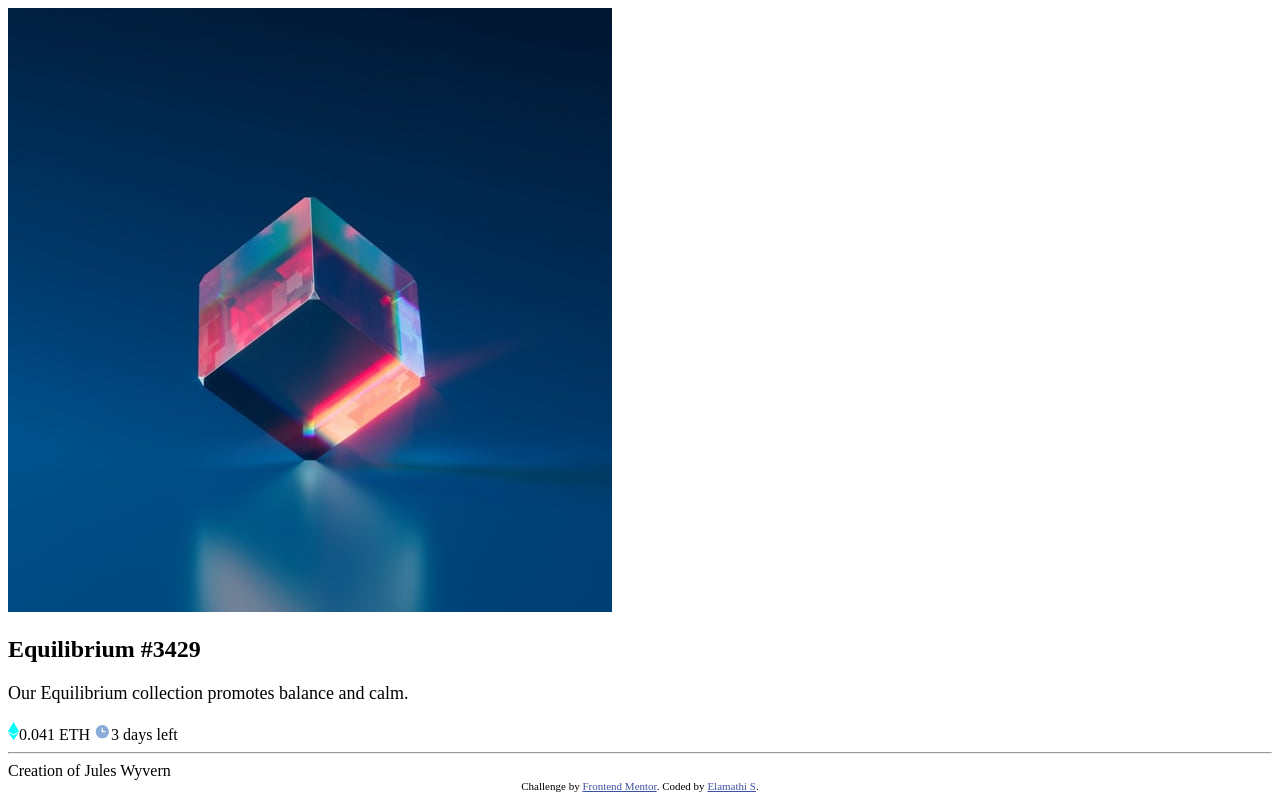
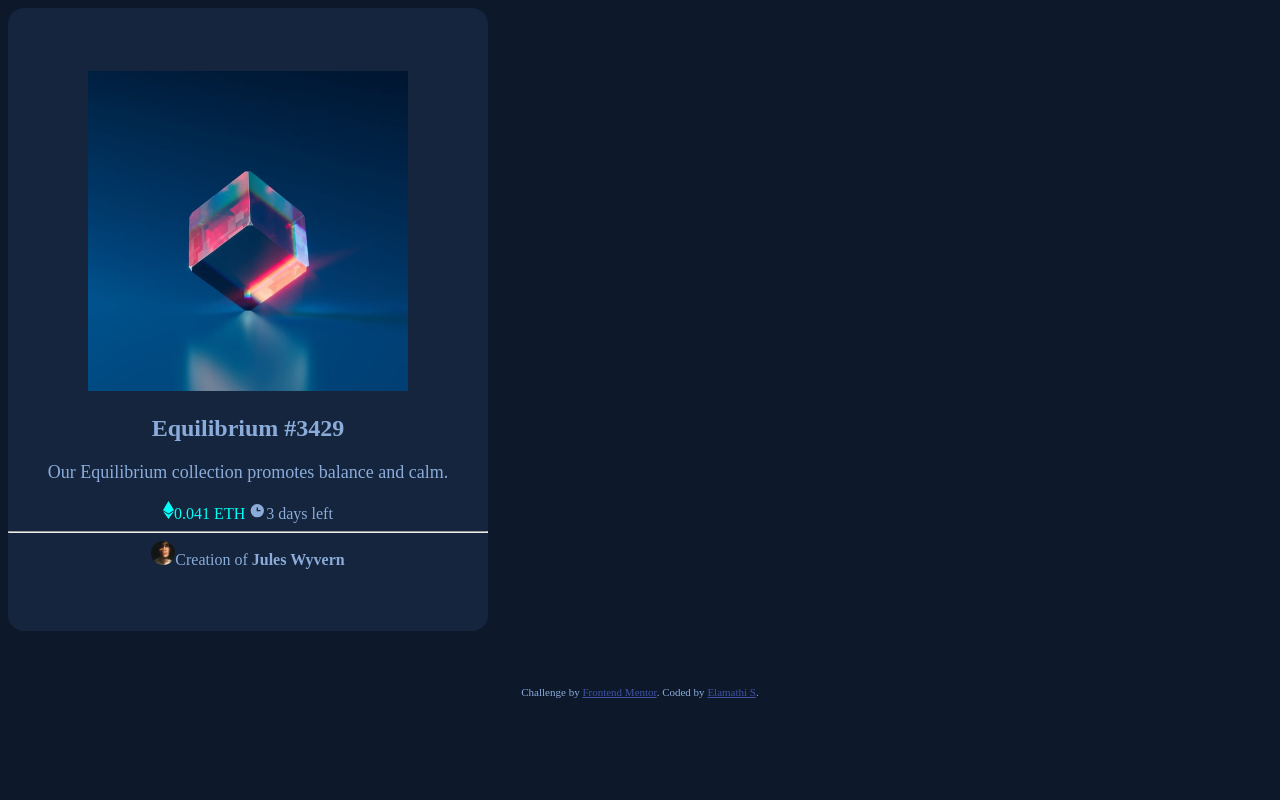
Before and after one commit to elams18/nft-preview-card-component-main, a plain HTML site: page index.html in a window 1280 px wide. Drawn offline with Linux system fonts and the light colour scheme; files that its build step writes are made by us from their sources.

Commit message:
Made some awful changes

```diff
--- a/index.html
+++ b/index.html
@@ -1,11 +1,13 @@
 <!DOCTYPE html>
 <html lang="en">
+
 <head>
   <meta charset="UTF-8">
-  <meta name="viewport" content="width=device-width, initial-scale=1.0"> <!-- displays site properly based on user's device -->
+  <meta name="viewport" content="width=device-width, initial-scale=1.0">
+  <!-- displays site properly based on user's device -->
 
   <link rel="icon" type="image/png" sizes="32x32" href="./images/favicon-32x32.png">
-  <link rel="stylesheet" href="style/main.css">
+  <link rel="stylesheet" href="styles/main.css">
   <title>Frontend Mentor | NFT preview card component</title>
 
   <!-- Feel free to remove these styles or customise in your own stylesheet 👍 -->
@@ -13,15 +15,18 @@
 
   </style>
 </head>
+
 <body>
-  <div class="card">
-    <span><img src="images/image-equilibrium.jpg" alt="Equilibrium"></span>
-    <h2>Equilibrium #3429</h2>
-    <p>Our Equilibrium collection promotes balance and calm.</p>
-    <span><img src="images/icon-ethereum.svg" alt="icon-ethereum"></span>0.041 ETH
-    <span><img src="images/icon-clock.svg" alt="icon-clock"></span>3 days left
-    <hr>
-    Creation of Jules Wyvern
+  <div class="flex-container">
+    <div class="box-1">
+      <img id="eq-icon" src="images/image-equilibrium.jpg" alt="Equilibrium">
+      <h2>Equilibrium #3429</h2>
+      <p>Our Equilibrium collection promotes balance and calm.</p>
+      <span class="eth"><img src="images/icon-ethereum.svg" alt="icon-ethereum">0.041 ETH</span>
+      <span class="clock"><img src="images/icon-clock.svg" alt="icon-clock">3 days left</span>
+      <hr>
+      <img id="avatar" src="images/image-avatar.png" alt="imge-avatar">Creation of <b>Jules Wyvern</b>
+    </div>
   </div>
 
   <div class="attribution">
@@ -29,4 +34,5 @@
     Coded by <a href="https://github.com/elams18">Elamathi S</a>.
   </div>
 </body>
+
 </html>
--- a/styles/main.css
+++ b/styles/main.css
@@ -1,7 +1,19 @@
+::root{
+    --clr-soft-blue: hsl(215, 51%, 70%);
+    --clr-cyan: hsl(178, 100%, 50%);
+    --clr-main-bg: hsl(217, 54%, 11%);
+    --clr-card-bg: hsl(216, 50%, 16%);
+    --clr-line: hsl(215, 32%, 27%);
+    --white: hsl(0, 0%, 100%);
+}
 p{
     font-size: 18px;
+    justify-content: center;
+    align-items: center;
 }
+
 .attribution {
+    padding-top: 5em;
     font-size: 11px;
     text-align: center;
 }
@@ -9,7 +21,51 @@ p{
     color: hsl(228, 45%, 44%);
 }
 
-.card{
-    flex: auto;
-    flex-direction: row;
+.eth{
+    color: hsl(178, 100%, 50%);
 }
+
+.clock{
+    text-align: right;
+}
+
+
+
+hr{
+    background-color: hsl(215, 32%, 27%);
+}
+
+html{
+    background-color: hsl(217, 54%, 11%);
+    font-family: 'Output Thin';
+    color: hsl(215, 51%, 70%);
+}
+
+.flex-container{
+    display: flex;
+    text-align: center;
+    height: 35em;
+    width: 30em;
+    background-color: hsl(216, 50%, 16%);
+    border-radius: 1em;
+    padding-top: 5%;
+}
+
+.box-1{
+    flex: 1;
+}
+
+.img{
+    max-width: 100%;
+    max-height: 100%;
+}
+
+#eq-icon{
+    height: 20em;
+    width: 20em;
+}
+
+#avatar{
+    height: 1.5em;
+    width: 1.5em;
+}
```
